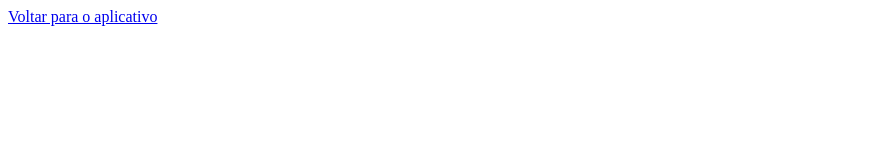
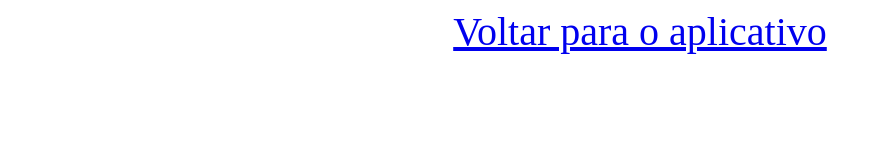
Before and after one commit to rafaelcsptech/login-solarfidelidade, a plain HTML site: page index.html in a window 1280 px wide. Shown: the whole page, without its empty margins (0-881 px from the left). Drawn offline with Linux system fonts and the light colour scheme.

Commit message:
Update index.html

```diff
--- a/index.html
+++ b/index.html
@@ -14,6 +14,14 @@
 
         });
     </script>
+    <style typ="text/css">
+        body {
+            display: flex;
+            justify-content: center;
+            align-items: center;
+            font-size: 40px;
+        }
+    </style>
 </head>
 <body>
 <a href="" id="go-to-app">Voltar para o aplicativo</a>
```
